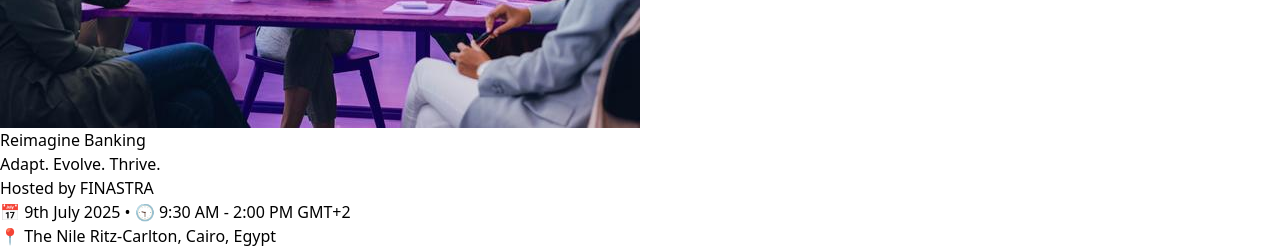
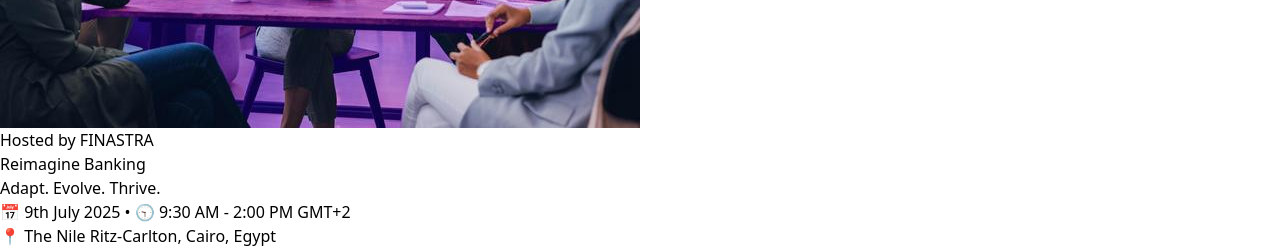
Before and after one commit to randima-dilshani/Landing-Page, a React (Vite) app in the folder client/: page / in a window 1280 px wide. Shown: the part 1200-1450 px from the top of the page. Built offline with nearby package versions, Linux system fonts and the light colour scheme.

Commit message:
Update Home.jsx

```diff
--- a/client/src/components/pages/Home.jsx
+++ b/client/src/components/pages/Home.jsx
@@ -30,6 +30,7 @@ export default function Home() {
 
       {/* Hero Section */}
       <section className="mt-[120px] flex flex-col md:flex-row items-center justify-center gap-10 px-6 py-24 relative z-10 overflow-hidden">
+
         {/* Background Glows */}
         <div className="absolute inset-0 overflow-hidden -z-10">
           <div className="absolute top-20 left-10 w-80 h-80 bg-purple-700 opacity-20 blur-3xl rounded-full animate-pulse" />
@@ -53,6 +54,19 @@ export default function Home() {
           transition={{ duration: 1 }}
           className="w-[520px] md:w-[600px] lg:w-[600px] bg-white/5 backdrop-blur-lg p-10 rounded-2xl shadow-2xl z-10 text-center border border-white/10"
         >
+          {/* Highlighted Host Text */}
+          <motion.div
+            initial={{ opacity: 0, y: -20 }}
+            animate={{ opacity: 1, y: 0 }}
+            transition={{ delay: 0.1, duration: 1 }}
+            className="mb-6"
+          >
+            <p className="text-2xl md:text-3xl text-center font-bold text-transparent bg-clip-text bg-gradient-to-r from-pink-500 via-red-500 to-yellow-400 uppercase tracking-wider drop-shadow-lg">
+              Hosted by FINASTRA
+            </p>
+          </motion.div>
+
+          {/* Title and Subtitle */}
           <motion.h1
             initial={{ opacity: 0, y: 40 }}
             animate={{ opacity: 1, y: 0 }}
@@ -70,13 +84,8 @@ export default function Home() {
             Adapt. Evolve. Thrive.
           </motion.h2>
 
+          {/* Event Info */}
           <div className="space-y-2">
-            <p className="text-xl text-gray-300">
-              Hosted by{" "}
-              <span className="text-transparent bg-clip-text bg-gradient-to-r from-pink-500 via-red-500 to-yellow-400 font-extrabold text-3xl underline underline-offset-4 drop-shadow-md">
-                FINASTRA
-              </span>
-            </p>
             <p className="text-base text-gray-300">
               📅 9th July 2025 • 🕤 9:30 AM - 2:00 PM GMT+2
             </p>
--- a/client/src/components/pages/speakers.jsx
+++ b/client/src/components/pages/speakers.jsx
@@ -101,7 +101,7 @@ export default function SpeakersPage() {
       <motion.h2
   className="text-center font-bold text-transparent bg-clip-text bg-gradient-to-r from-pink-400 via-red-400 to-yellow-300 mb-16 tracking-tight"
   style={{
-    fontSize: "56px",       // Equivalent to text-5xl or larger
+    fontSize: "56px",
     lineHeight: "1.2",
     letterSpacing: "-0.02em"
   }}
```
